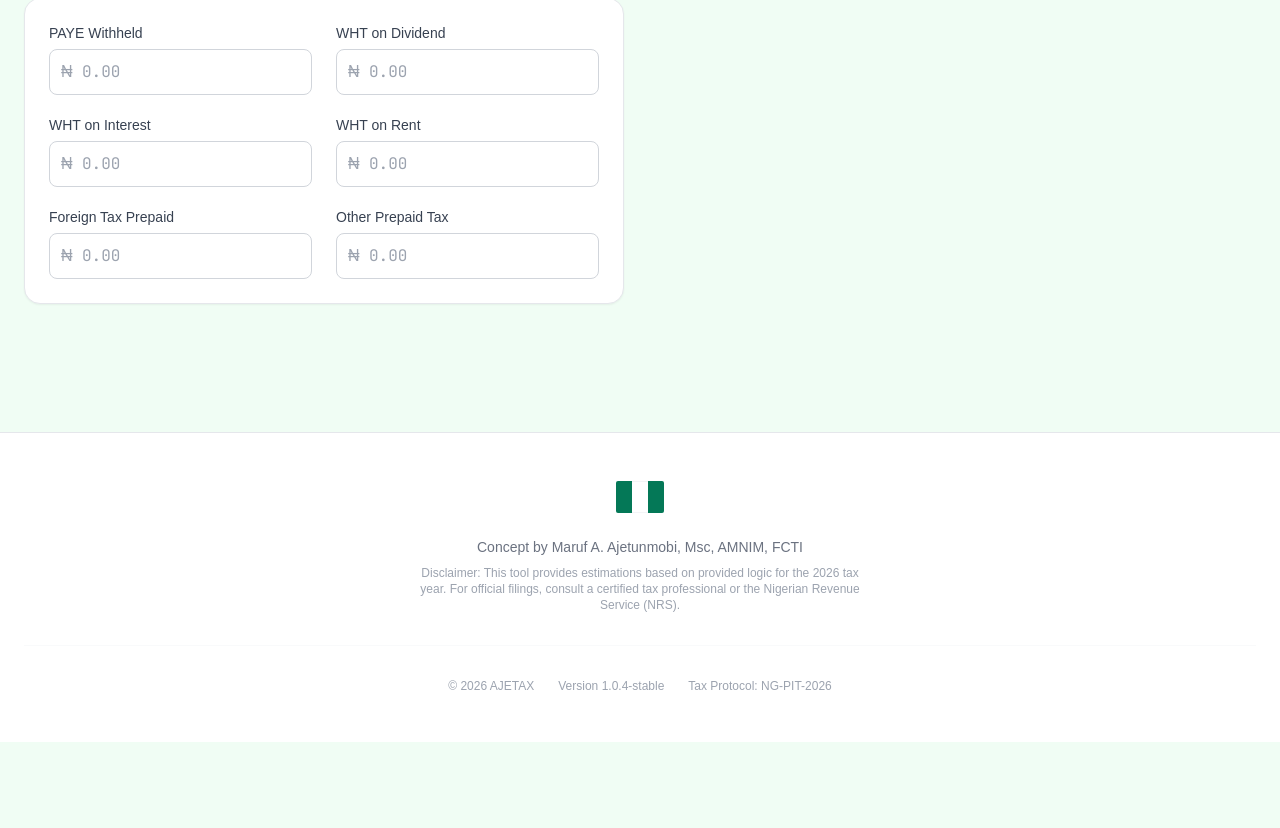
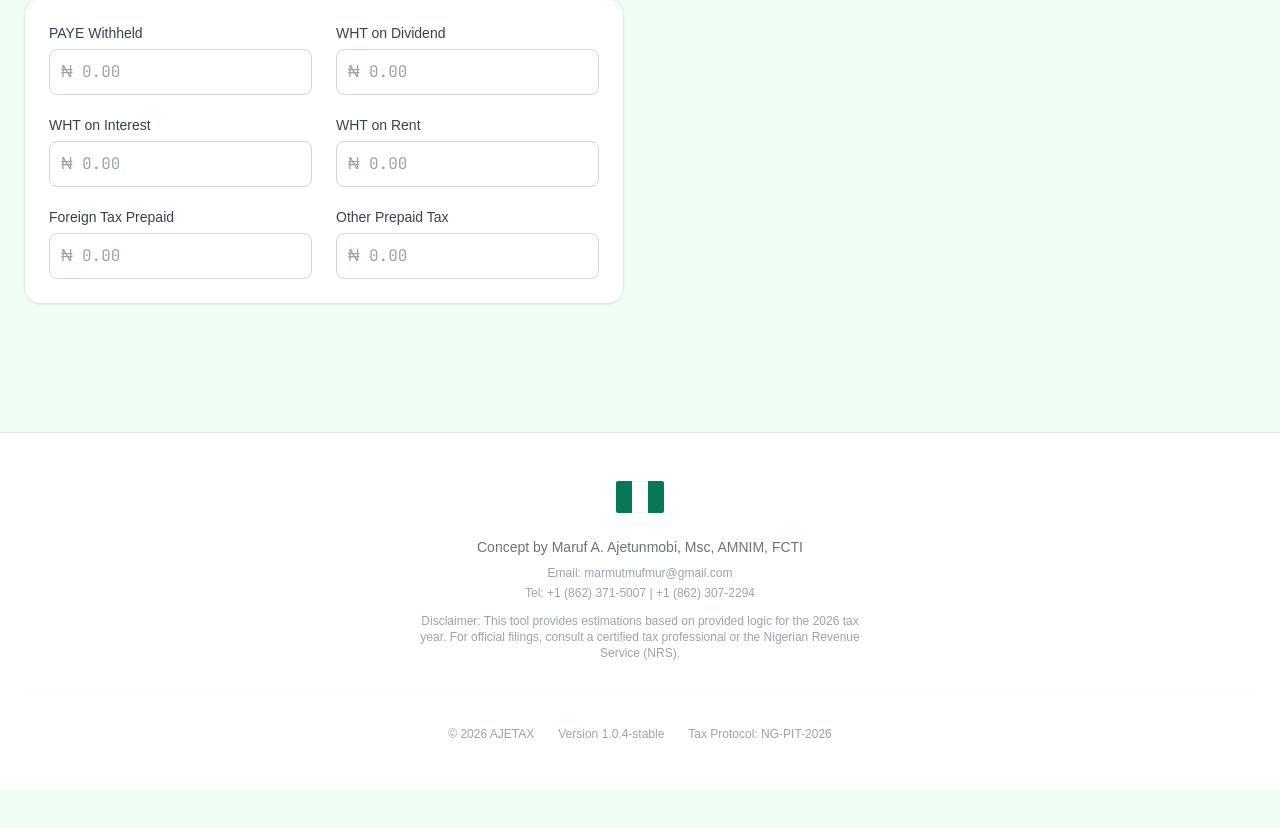
Before and after one commit to mardhiat/ajetax, a React (Vite) app: page / in a window 1280 px wide. Shown: the part 1827-2655 px from the top of the page. Built offline with nearby package versions, Linux system fonts and the light colour scheme.

Commit message:
included contact info

```diff
--- a/App.tsx
+++ b/App.tsx
@@ -181,8 +181,16 @@ const App: React.FC = () => {
             <div className="bg-emerald-700 h-full flex-1 rounded-r-sm"></div>
           </div>
           <p className="text-sm text-gray-500 font-medium">Concept by Maruf A. Ajetunmobi, Msc, AMNIM, FCTI</p>
+          <div className="mt-2 flex flex-col items-center space-y-1">
+            <p className="text-xs text-gray-400">
+              <a href="mailto:marmutmufmur@gmail.com" className="hover:text-emerald-600 transition-colors">Email: marmutmufmur@gmail.com</a>
+            </p>
+            <p className="text-xs text-gray-400">
+              Tel: <a href="tel:+18623715007" className="hover:text-emerald-600 transition-colors">+1 (862) 371-5007</a> | <a href="tel:+18623072294" className="hover:text-emerald-600 transition-colors">+1 (862) 307-2294</a>
+            </p>
+          </div>
           {/* <p className="text-xs text-gray-400 mt-1">Developed by Mardhiat Ajetunmobi</p> */}
-          <p className="text-xs text-gray-400 mt-2 text-center max-w-md">Disclaimer: This tool provides estimations based on provided logic for the 2026 tax year. For official filings, consult a certified tax professional or the Nigerian Revenue Service (NRS).</p>
+          <p className="text-xs text-gray-400 mt-3 text-center max-w-md">Disclaimer: This tool provides estimations based on provided logic for the 2026 tax year. For official filings, consult a certified tax professional or the Nigerian Revenue Service (NRS).</p>
           <div className="mt-8 pt-8 border-t border-gray-50 w-full flex justify-center space-x-6 text-xs text-gray-400">
             <span>&copy; 2026 AJETAX</span>
             <span>Version 1.0.4-stable</span>
```
